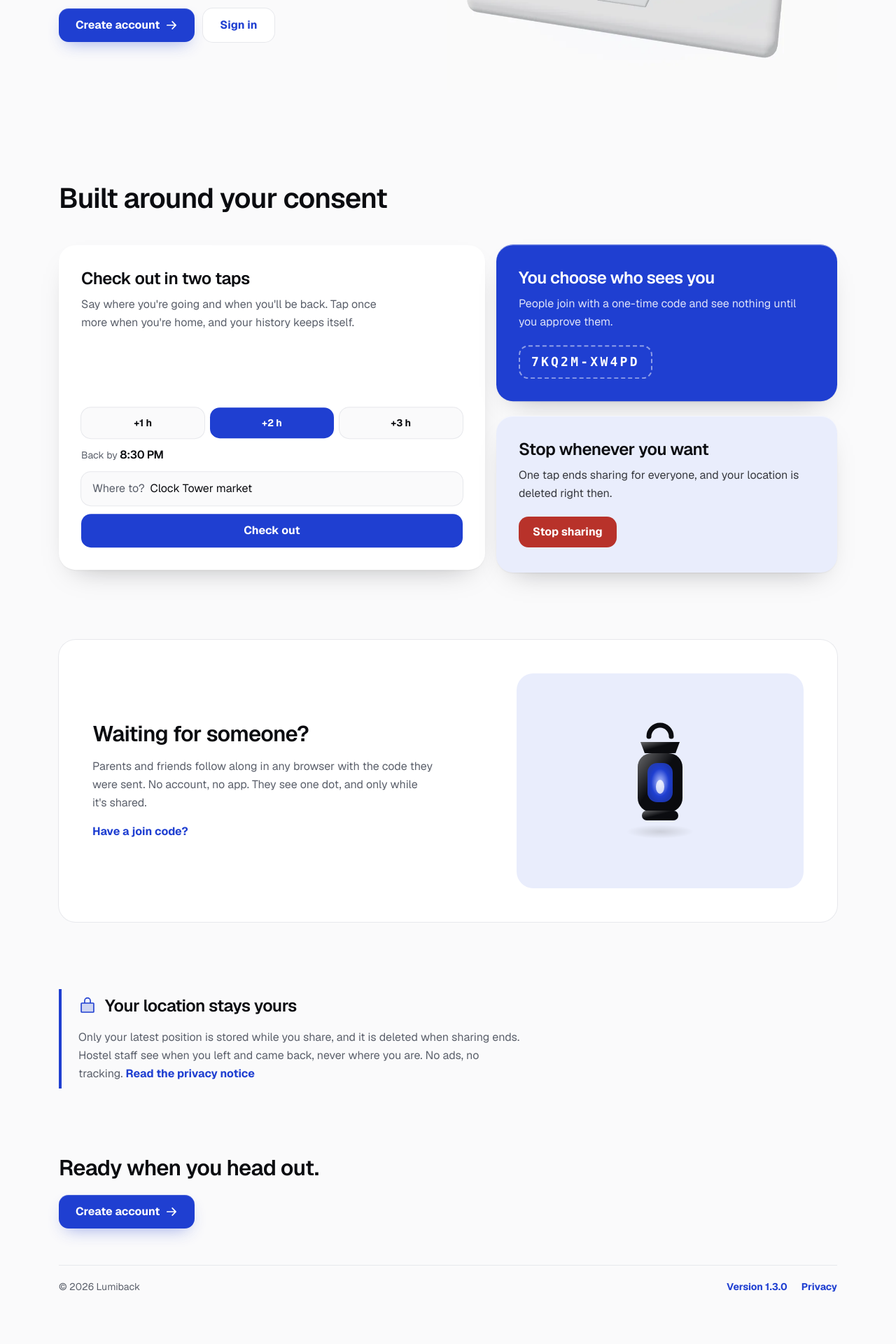
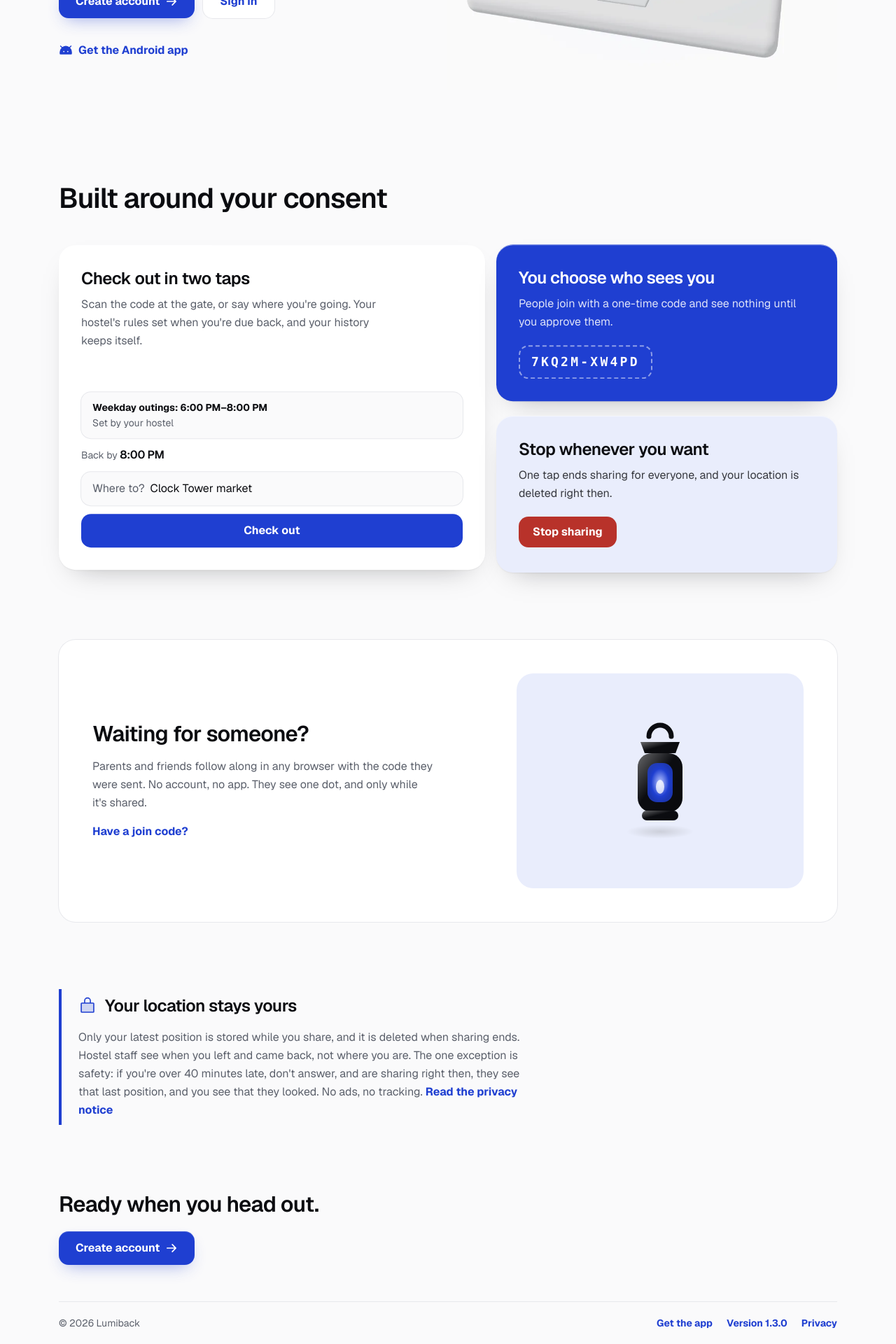
Before and after one commit to strange-exe/lumiback, a Next.js app in the folder apps/web/: page / in a window 1280 px wide. Shown: the part 436-2356 px from the top of the page at 70% size. Before the commit the page ends 2304 px from the top, so only its background shows below. Built offline with nearby package versions, Linux system fonts and the light colour scheme; no server answers.

Commit message:
feat(web): download page for the Android app; landing and privacy match the current rules

```diff
--- /dev/null
+++ b/apps/web/src/app/download/page.tsx
@@ -0,0 +1,137 @@
+import { AndroidLogo, AppleLogo, DownloadSimple } from "@phosphor-icons/react/dist/ssr";
+import type { Metadata } from "next";
+import Link from "next/link";
+import type { ReactNode } from "react";
+
+import { Gate } from "@/components/illustrations/Gate";
+import { SiteFooter } from "@/components/ui/SiteFooter";
+import { CURRENT } from "@/lib/changelog";
+
+// The same file the app reads to offer new builds, so the page and the app agree on the link.
+import builds from "../../../public/app/android.json";
+
+export const metadata: Metadata = {
+  title: "Get the app",
+  description: "Download the Lumiback app for Android.",
+};
+
+const APK_URL = builds.preview.url;
+
+const STEPS: { title: string; body: ReactNode }[] = [
+  {
+    title: "Download",
+    body: "Tap the button on your Android phone. The file is about 120 MB, so Wi-Fi helps.",
+  },
+  {
+    title: "Install",
+    body: (
+      <>
+        Open the downloaded file. Android asks whether your browser may install apps: choose{" "}
+        <strong className="text-ink">Settings</strong>, allow it for this browser, then go back and
+        tap <strong className="text-ink">Install</strong>.
+      </>
+    ),
+  },
+  {
+    title: "Sign in",
+    body: "Open Lumiback and sign in with your university email, or create an account there.",
+  },
+];
+
+/** Where students get the Android app (an APK until there's a store listing). */
+export default function DownloadPage(): ReactNode {
+  return (
+    <div className="mx-auto flex min-h-dvh max-w-2xl flex-col px-5">
+      <header className="flex h-16 items-center">
+        <Link href="/" className="font-display text-xl text-accent">
+          Lumiback
+        </Link>
+      </header>
+      <main className="flex flex-1 flex-col gap-12 pb-16 pt-6">
+        <section aria-labelledby="download-heading" className="flex flex-col gap-6">
+          <div className="flex flex-col gap-3">
+            <h1 id="download-heading" className="font-display text-title text-ink">
+              Get the Lumiback app
+            </h1>
+            <p className="max-w-[52ch] leading-relaxed text-muted">
+              For Graphic Era hostel students. Tap out at the gate, see your outing hours, and get a
+              reminder before you&apos;re due back, even with the app closed.
+            </p>
+          </div>
+          <div className="flex flex-col items-start gap-2">
+            <a
+              href={APK_URL}
+              className="inline-flex min-h-12 items-center justify-center gap-2 rounded-control bg-accent px-6 font-bold text-on-accent transition hover:-translate-y-px hover:brightness-110 active:translate-y-0"
+            >
+              <DownloadSimple size={20} weight="bold" aria-hidden="true" />
+              Download for Android
+            </a>
+            <p className="text-sm text-muted">
+              Version {CURRENT.version} ·{" "}
+              <Link
+                href="/whats-new"
+                className="font-bold text-accent underline-offset-4 hover:underline"
+              >
+                What&apos;s new
+              </Link>
+            </p>
+          </div>
+          <Gate className="w-full max-w-[14rem]" />
+        </section>
+
+        <section aria-labelledby="install-heading" className="flex flex-col gap-4">
+          <h2
+            id="install-heading"
+            className="flex items-center gap-2 font-display text-xl text-ink"
+          >
+            <AndroidLogo size={24} weight="fill" aria-hidden="true" className="text-accent" />
+            Installing on Android
+          </h2>
+          <ol className="flex flex-col gap-4">
+            {STEPS.map((step, i) => (
+              <li key={step.title} className="flex gap-4">
+                <span
+                  aria-hidden="true"
+                  className="grid size-8 shrink-0 place-items-center rounded-full bg-accent-soft font-bold text-accent"
+                >
+                  {i + 1}
+                </span>
+                <div className="flex flex-col gap-1">
+                  <h3 className="font-bold text-ink">{step.title}</h3>
+                  <p className="leading-relaxed text-muted">{step.body}</p>
+                </div>
+              </li>
+            ))}
+          </ol>
+          <p className="max-w-[60ch] text-sm leading-relaxed text-muted">
+            The app keeps itself up to date: it asks before updating, and if a new version ever
+            needs a fresh download, it brings you back here. Only download Lumiback from this page.
+          </p>
+        </section>
+
+        <section
+          aria-labelledby="iphone-heading"
+          className="flex flex-col gap-3 border-t border-line pt-8"
+        >
+          <h2 id="iphone-heading" className="flex items-center gap-2 font-display text-xl text-ink">
+            <AppleLogo size={24} weight="fill" aria-hidden="true" className="text-accent" />
+            On an iPhone?
+          </h2>
+          <p className="max-w-[60ch] leading-relaxed text-muted">
+            There&apos;s no iPhone app yet. Everything works on this website: check out, see your
+            outing hours, ask for weekend outings and share your location. Approvals and the
+            &ldquo;Are you OK?&rdquo; alert come to your university email instead of as
+            notifications.
+          </p>
+          <Link
+            href="/sign-in"
+            className="inline-flex min-h-11 items-center self-start font-bold text-accent underline-offset-4 hover:underline"
+          >
+            Sign in on the website
+          </Link>
+        </section>
+      </main>
+      <SiteFooter />
+    </div>
+  );
+}
--- a/apps/web/src/app/page.tsx
+++ b/apps/web/src/app/page.tsx
@@ -1,4 +1,4 @@
-import { ArrowRight, LockSimple } from "@phosphor-icons/react/dist/ssr";
+import { AndroidLogo, ArrowRight, LockSimple } from "@phosphor-icons/react/dist/ssr";
 import type { Metadata } from "next";
 import Link from "next/link";
 import { redirect } from "next/navigation";
@@ -18,24 +18,16 @@ const PRIMARY =
 const SECONDARY =
   "inline-flex min-h-12 items-center justify-center rounded-control bg-surface px-6 font-bold text-accent ring-1 ring-line transition hover:-translate-y-px hover:ring-accent/40 active:translate-y-0";
 
-/** A real, static slice of the app's UI (not a screenshot): the check-out form. */
-function ReturnChips(): ReactNode {
+/** A real, static slice of the app's UI (not a screenshot): today's rules and check-out. */
+function CheckOutPreview(): ReactNode {
   return (
     <div aria-hidden="true" className="flex flex-col gap-3">
-      <div className="grid grid-cols-3 gap-2">
-        {["+1 h", "+2 h", "+3 h"].map((label, i) => (
-          <span
-            key={label}
-            className={`flex min-h-11 items-center justify-center rounded-control text-sm font-bold ${
-              i === 1 ? "bg-accent text-on-accent" : "bg-page text-ink ring-1 ring-line"
-            }`}
-          >
-            {label}
-          </span>
-        ))}
+      <div className="flex flex-col gap-0.5 rounded-control bg-page px-4 py-3 ring-1 ring-line">
+        <span className="text-sm font-bold text-ink">Weekday outings: 6:00 PM–8:00 PM</span>
+        <span className="text-sm text-muted">Set by your hostel</span>
       </div>
       <p className="text-sm text-muted">
-        Back by <span className="font-display text-base text-ink">8:30 PM</span>
+        Back by <span className="font-display text-base text-ink">8:00 PM</span>
       </p>
       <span className="flex min-h-12 items-center rounded-control bg-page px-4 text-muted ring-1 ring-line">
         Where to? <span className="ml-2 text-ink">Clock Tower market</span>
@@ -92,6 +84,13 @@ export default async function Landing(): Promise<ReactNode> {
                 Sign in
               </Link>
             </div>
+            <Link
+              href="/download"
+              className="inline-flex min-h-11 items-center gap-2 self-start font-bold text-accent underline-offset-4 hover:underline"
+            >
+              <AndroidLogo size={20} weight="fill" aria-hidden="true" />
+              Get the Android app
+            </Link>
           </div>
           <HeroVisual className="mx-auto max-w-xl md:max-w-none" />
         </section>
@@ -111,11 +110,11 @@ export default async function Landing(): Promise<ReactNode> {
               <div>
                 <h3 className="font-display text-2xl text-ink">Check out in two taps</h3>
                 <p className="mt-2 max-w-[40ch] leading-relaxed text-muted">
-                  Say where you&apos;re going and when you&apos;ll be back. Tap once more when
-                  you&apos;re home, and your history keeps itself.
+                  Scan the code at the gate, or say where you&apos;re going. Your hostel&apos;s
+                  rules set when you&apos;re due back, and your history keeps itself.
                 </p>
               </div>
-              <ReturnChips />
+              <CheckOutPreview />
             </article>
             <article className="lift reveal flex flex-col gap-5 rounded-sheet bg-accent p-6 text-on-accent md:p-8">
               <div>
@@ -185,8 +184,9 @@ export default async function Landing(): Promise<ReactNode> {
           </h2>
           <p className="max-w-[60ch] leading-relaxed text-muted">
             Only your latest position is stored while you share, and it is deleted when sharing
-            ends. Hostel staff see when you left and came back, never where you are. No ads, no
-            tracking.{" "}
+            ends. Hostel staff see when you left and came back, not where you are. The one exception
+            is safety: if you&apos;re over 40 minutes late, don&apos;t answer, and are sharing right
+            then, they see that last position, and you see that they looked. No ads, no tracking.{" "}
             <Link
               href="/privacy"
               className="font-bold text-accent underline-offset-4 hover:underline"
--- a/apps/web/src/app/privacy/page.tsx
+++ b/apps/web/src/app/privacy/page.tsx
@@ -27,7 +27,7 @@ const PARTS: Part[] = [
       "Your location, only while you are sharing it. We keep just your latest position, never a trail.",
       "Who looked at your share and when, so you can see it. Guests who follow you give a name for you to recognise.",
       "When you tap out or in at a gate: which gate, the time, whether the scan was accepted, how far your phone was from the gate and how precise its GPS was. Never your coordinates.",
-      "If you allow notifications in the app: a push token for your phone, used to tell you about follow requests, approvals, and when you're 30 minutes past your return time.",
+      "If you allow notifications in the app: a push token for your phone, used to tell you about follow requests, approvals, and when you're 30 minutes past your return time. If you don't use the app, the approval and the late alert are emailed to your university address instead.",
     ],
   },
   {
@@ -46,7 +46,7 @@ const PARTS: Part[] = [
     items: [
       "Your location is deleted as soon as you stop sharing or close the tab. If a share ends on its own (its time runs out, or your tab goes quiet for 5 minutes), it is deleted within a minute.",
       "Outings and your list of past shares stay until you delete your account.",
-      "Gate scans are deleted automatically after 180 days (admins can set this between 7 and 730 days).",
+      "Gate scans, outing requests, records of who viewed your share, and handled late follow-ups are deleted automatically after 180 days (admins can set this between 7 and 730 days). A late follow-up still open stays until the hostel office handles it.",
       "Join codes are deleted a day after they expire. You are signed out after 30 days without using the app.",
     ],
   },
--- a/apps/web/src/components/ui/SiteFooter.tsx
+++ b/apps/web/src/components/ui/SiteFooter.tsx
@@ -13,6 +13,9 @@ export function SiteFooter({ className = "" }: { className?: string }): ReactNod
     >
       <span>&copy; {new Date().getFullYear()} Lumiback</span>
       <span className="flex flex-wrap items-center gap-x-5 gap-y-2">
+        <Link href="/download" className={link}>
+          Get the app
+        </Link>
         <Link href="/whats-new" className={link}>
           Version {CURRENT.version}
         </Link>
--- a/apps/web/src/features/admin/actions.ts
+++ b/apps/web/src/features/admin/actions.ts
@@ -95,7 +95,7 @@ export async function saveSettings(_: FormState, form: FormData): Promise<FormSt
   const fields = { retention: text(form, "retention") };
   const days = number(form, "retention");
   if (days === null || days < 7 || days > 730) {
-    return { error: "Keep gate scans for between 7 and 730 days.", fields };
+    return { error: "Keep campus records for between 7 and 730 days.", fields };
   }
   const result = await attempt(
     () =>
--- a/apps/web/src/features/admin/components/SettingsForm.tsx
+++ b/apps/web/src/features/admin/components/SettingsForm.tsx
@@ -17,14 +17,14 @@ export function SettingsForm({ current }: { current: CampusSettings }): ReactNod
       className="flex flex-col gap-5 rounded-sheet border border-line bg-surface p-5 sm:p-6"
     >
       <Field
-        label="Keep gate scans for (days)"
+        label="Keep campus records for (days)"
         name="retention"
         type="number"
         min={7}
         max={730}
         required
         defaultValue={state.fields?.retention ?? String(current.scan_retention_days)}
-        hint="Older scans are deleted automatically. Trips in the register are kept until the student deletes their account."
+        hint="Gate scans, weekend and holiday requests, handled late escalations, and records of who viewed a shared location are deleted automatically after this. Open escalations stay until handled. Trips in the register are kept until the student deletes their account."
       />
       <FormError message={state.error} />
       <div className="flex flex-wrap items-center gap-3">
```
Also changed, not shown: 2 other files (tests, documents, lock files or other folders).
